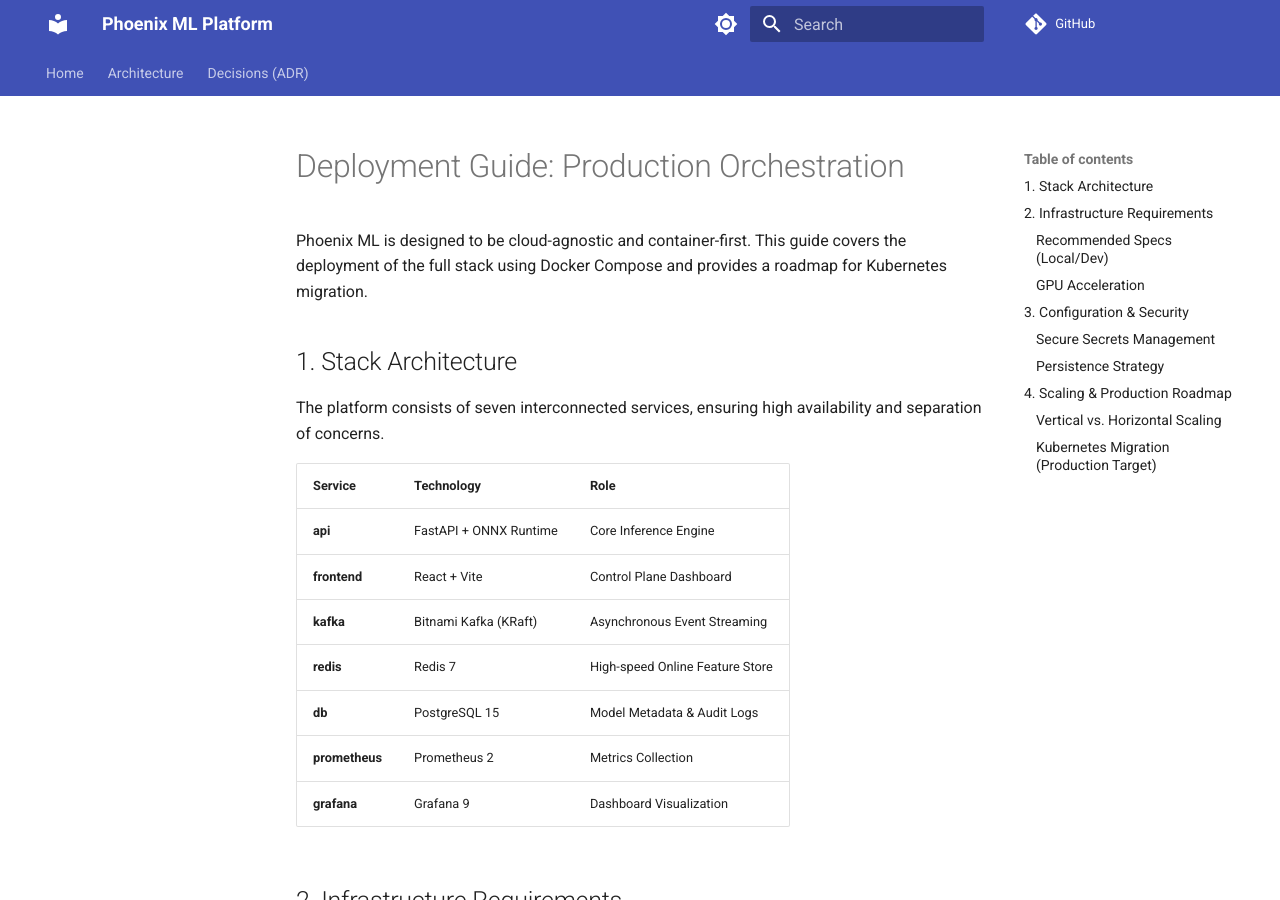
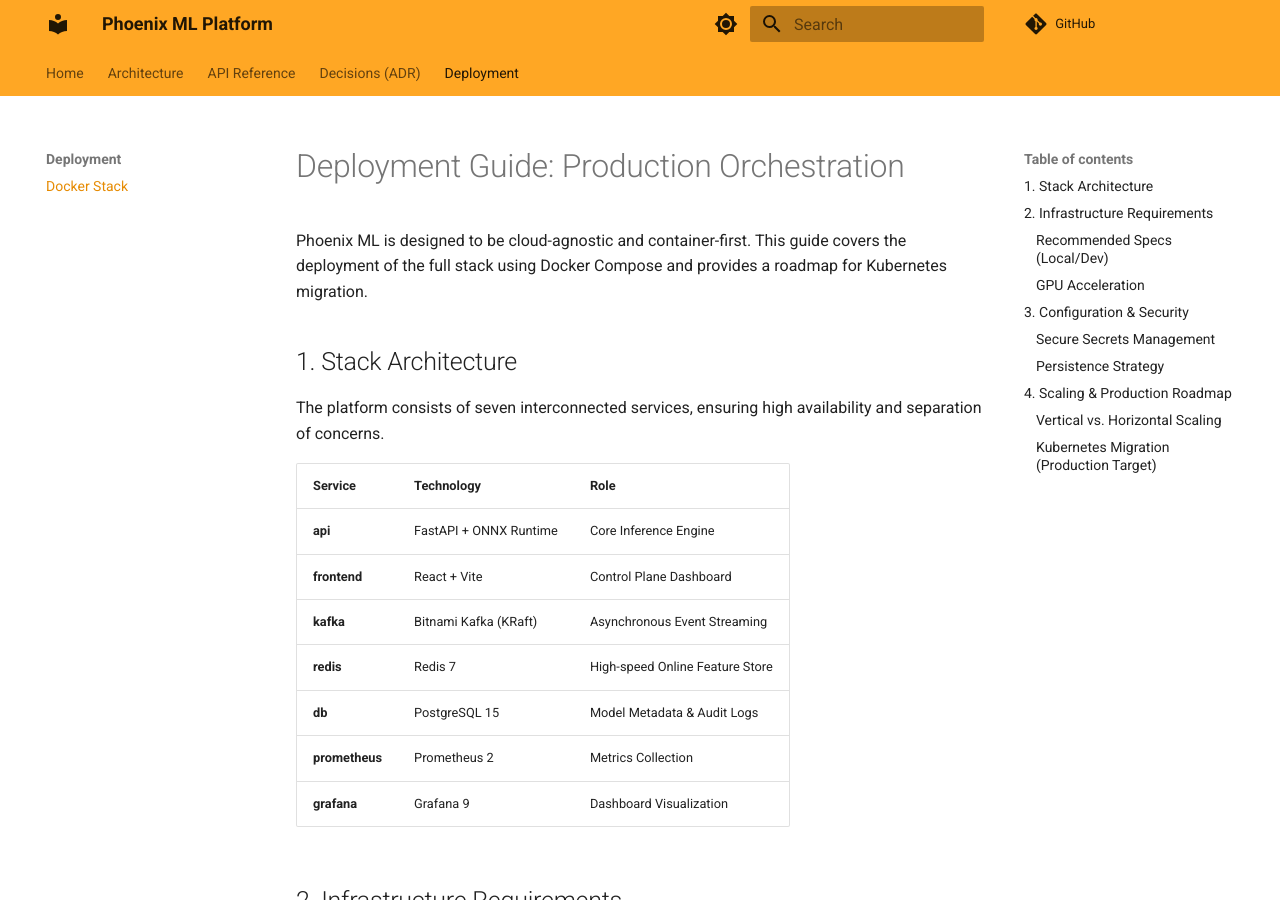
Before and after one commit to vtnguyen04/phoenix_ML, an MkDocs documentation site: the page built from docs/deployment/docker-stack.md, in a window 1280 px wide and 900 px high. Built offline with MkDocs 1.6.1 and Material for MkDocs 9.7.7, drawn with Linux system fonts in a browser that asks for light colours; comment, search, counter and statistics services are not loaded.

Commit message:
docs: complete mkdocs navigation and author info

```diff
--- a/mkdocs.yml
+++ b/mkdocs.yml
@@ -1,7 +1,7 @@
 site_name: Phoenix ML Platform
 site_description: High-Throughput Real-time ML Inference System
-site_author: VÕ Thành nguyễn
-repo_url: https://github.com/username/phoenix-ml-platform
+site_author: Võ Thành Nguyễn
+repo_url: https://github.com/vtnguyen04/phoenix_ML
 edit_uri: edit/main/docs/
 
 theme:
@@ -15,18 +15,15 @@
     - search.suggest
     - search.highlight
   palette:
-    # Palette toggle for light mode
     - scheme: default
-      primary: indigo
-      accent: deep purple
+      primary: orange
+      accent: blue
       toggle:
         icon: material/brightness-7
         name: Switch to dark mode
-
-    # Palette toggle for dark mode
     - scheme: slate
-      primary: indigo
-      accent: deep purple
+      primary: orange
+      accent: blue
       toggle:
         icon: material/brightness-4
         name: Switch to light mode
@@ -53,7 +50,13 @@
 nav:
   - Home: index.md
   - Architecture:
-    - Overview: architecture/system-design.md
+    - Core Design: architecture/system-design.md
+    - Frontend Design: frontend/architecture.md
+  - API Reference: api/reference.md
   - Decisions (ADR):
     - 001 - DDD Architecture: adr/001-use-ddd-architecture.md
     - 002 - ONNX Runtime: adr/002-use-onnx-runtime.md
+    - 003 - Kafka Streaming: adr/003-use-kafka-for-event-streaming.md
+    - 004 - Observability Stack: adr/004-observability-with-prometheus-grafana.md
+  - Deployment:
+    - Docker Stack: deployment/docker-stack.md
```
